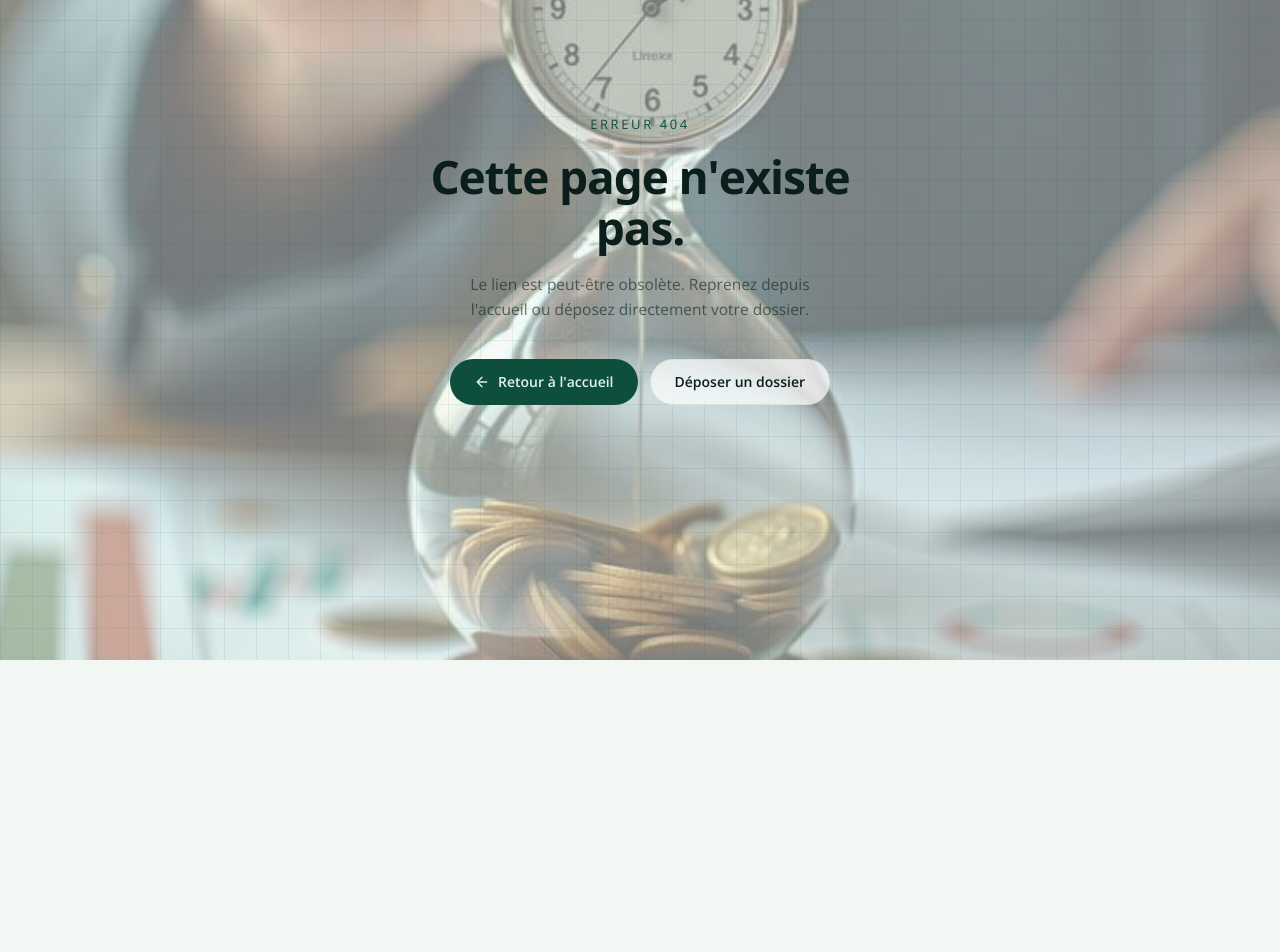
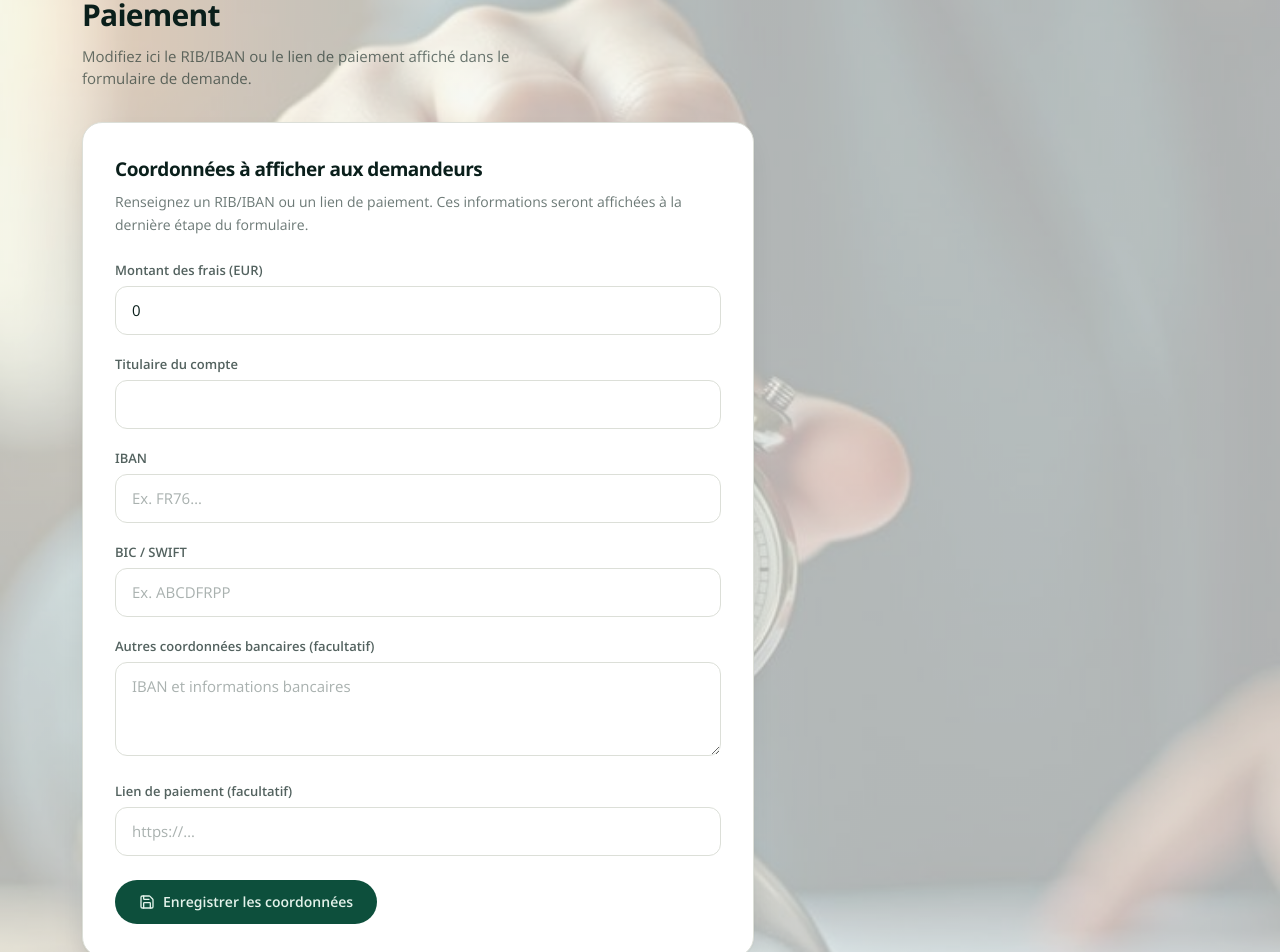
Before and after one commit to Medellin20/Finora, a Next.js app: page /admin/paiement in a window 1280 px wide. Before the commit this address had no page. Shown: the part 140-1092 px from the top of the page. Before the commit the page ends 800 px from the top, so only its background shows below. Built offline with nearby package versions, Linux system fonts and the light colour scheme; no server answers.

Commit message:
New Configss corrt

```diff
--- /dev/null
+++ b/app/admin/paiement/page.tsx
@@ -0,0 +1,16 @@
+import FormulairePaiement from "@/components/FormulairePaiement";
+import { getSettings } from "@/lib/store";
+
+export const dynamic = "force-dynamic";
+
+export default async function AdminPaiementPage() {
+  const settings = await getSettings();
+  return <>
+    <div className="mb-8">
+      <p className="eyebrow">Configuration</p>
+      <h1 className="mt-2 text-[30px] font-bold">Paiement</h1>
+      <p className="mt-2 max-w-[56ch] text-[15px] text-ink/60">Modifiez ici le RIB/IBAN ou le lien de paiement affiché dans le formulaire de demande.</p>
+    </div>
+    <FormulairePaiement initiales={settings} />
+  </>;
+}
--- a/app/api/settings/route.ts
+++ b/app/api/settings/route.ts
@@ -18,6 +18,9 @@ const CHAMPS_TEXTE: (keyof Settings)[] = [
   "linkedin",
   "youtube",
   "rib",
+  "iban",
+  "bic",
+  "paymentLink",
   "titulaireRib",
 ];
 
@@ -48,6 +51,16 @@ export async function PUT(request: NextRequest) {
       patch[champ] = body[champ].trim().slice(0, 300);
     }
   }
+  if (typeof patch.paymentLink === "string" && patch.paymentLink) {
+    try {
+      if (new URL(patch.paymentLink).protocol !== "https:") throw new Error();
+    } catch {
+      return NextResponse.json(
+        { error: "Le lien de paiement doit être une adresse HTTPS valide." },
+        { status: 400 }
+      );
+    }
+  }
   for (const champ of CHAMPS_NOMBRE) {
     const n = Number(body[champ]);
     if (Number.isFinite(n) && n >= 0) patch[champ] = n;
--- a/components/AdminNav.tsx
+++ b/components/AdminNav.tsx
@@ -2,11 +2,12 @@
 
 import Link from "next/link";
 import { usePathname, useRouter } from "next/navigation";
-import { ExternalLink, Inbox, LogOut, Settings2 } from "lucide-react";
+import { ExternalLink, Inbox, LogOut, Settings2, Landmark } from "lucide-react";
 
 const LIENS = [
   { href: "/admin", label: "Dossiers", Icon: Inbox },
   { href: "/admin/contact", label: "Coordonnées et RIB", Icon: Settings2 },
+  { href: "/admin/paiement", label: "Paiement", Icon: Landmark },
 ];
 
 export default function AdminNav({ societe }: { societe: string }) {
--- a/components/FormulaireDemande.tsx
+++ b/components/FormulaireDemande.tsx
@@ -359,7 +359,16 @@ export default function FormulaireDemande({
                   <p className="text-[12px] font-semibold uppercase tracking-[0.12em] text-ink/55">Montant des frais</p>
                   <p className="mt-1 text-[24px] font-bold">{formatMontant(settings.fraisDossier, settings.devise)}</p>
                   <p className="mt-5 text-[12px] font-semibold uppercase tracking-[0.12em] text-ink/55">Coordonnées bancaires pour le paiement</p>
-                  <p className="mt-1 whitespace-pre-wrap break-words font-mono text-[15px]">{settings.rib || "Les coordonnées bancaires seront communiquées prochainement."}</p>
+                  {settings.paymentLink ? (
+                    <a href={settings.paymentLink} target="_blank" rel="noreferrer" className="mt-2 inline-flex text-[15px] font-semibold text-forest underline underline-offset-4">Ouvrir le lien de paiement</a>
+                  ) : (
+                    <div className="mt-2 space-y-2 font-mono text-[14px]">
+                      {settings.iban && <p className="break-all"><span className="font-sans font-semibold">IBAN : </span>{settings.iban}</p>}
+                      {settings.bic && <p className="break-all"><span className="font-sans font-semibold">BIC / SWIFT : </span>{settings.bic}</p>}
+                      {settings.rib && <p className="whitespace-pre-wrap break-words">{settings.rib}</p>}
+                      {!settings.iban && !settings.bic && !settings.rib && <p className="font-sans">Les coordonnées bancaires seront communiquées prochainement.</p>}
+                    </div>
+                  )}
                   {settings.titulaireRib && <p className="mt-3 text-[13px] text-ink/65">Titulaire : {settings.titulaireRib}</p>}
                 </div>
                 <p className="text-[12px] leading-relaxed text-ink/55">
--- /dev/null
+++ b/components/FormulairePaiement.tsx
@@ -0,0 +1,67 @@
+"use client";
+
+import { useState } from "react";
+import { useRouter } from "next/navigation";
+import { Check, CircleAlert, Save } from "lucide-react";
+import type { Settings } from "@/lib/types";
+
+export default function FormulairePaiement({ initiales }: { initiales: Settings }) {
+  const router = useRouter();
+  const [titulaire, setTitulaire] = useState(initiales.titulaireRib);
+  const [rib, setRib] = useState(initiales.rib);
+  const [iban, setIban] = useState(initiales.iban);
+  const [bic, setBic] = useState(initiales.bic);
+  const [lien, setLien] = useState(initiales.paymentLink);
+  const [frais, setFrais] = useState(String(initiales.fraisDossier));
+  const [busy, setBusy] = useState(false);
+  const [result, setResult] = useState<{ ok: boolean; text: string } | null>(null);
+
+  async function enregistrer() {
+    setBusy(true);
+    setResult(null);
+    try {
+      const response = await fetch("/api/settings", {
+        method: "PUT",
+        headers: { "Content-Type": "application/json" },
+        body: JSON.stringify({ titulaireRib: titulaire, rib, iban, bic, paymentLink: lien, fraisDossier: frais }),
+      });
+      const data = await response.json();
+      if (!response.ok) throw new Error(data.error || "Enregistrement impossible.");
+      setResult({ ok: true, text: "Coordonnées de paiement enregistrées." });
+      router.refresh();
+    } catch (error) {
+      setResult({ ok: false, text: error instanceof Error ? error.message : "Enregistrement impossible." });
+    } finally {
+      setBusy(false);
+    }
+  }
+
+  return (
+    <section className="card max-w-2xl p-6 sm:p-8">
+      <h2 className="text-[19px] font-bold">Coordonnées à afficher aux demandeurs</h2>
+      <p className="mt-2 text-sm leading-relaxed text-ink/60">Renseignez un RIB/IBAN ou un lien de paiement. Ces informations seront affichées à la dernière étape du formulaire.</p>
+      <div className="mt-6 grid gap-5">
+        <Field label="Montant des frais (EUR)" type="number" min="0" step="0.01" value={frais} onChange={setFrais} />
+        <Field label="Titulaire du compte" value={titulaire} onChange={setTitulaire} />
+        <Field label="IBAN" value={iban} onChange={setIban} placeholder="Ex. FR76…" autoComplete="off" />
+        <Field label="BIC / SWIFT" value={bic} onChange={setBic} placeholder="Ex. ABCDFRPP" autoComplete="off" />
+        <div>
+          <label className="field-label" htmlFor="rib-admin">Autres coordonnées bancaires (facultatif)</label>
+          <textarea id="rib-admin" rows={3} value={rib} onChange={(e) => setRib(e.target.value)} className="field resize-y" placeholder="IBAN et informations bancaires" />
+        </div>
+        <Field label="Lien de paiement (facultatif)" type="url" value={lien} onChange={setLien} placeholder="https://…" />
+      </div>
+      <button type="button" onClick={enregistrer} disabled={busy} className="btn-primary mt-6">
+        <Save size={16} />{busy ? "Enregistrement…" : "Enregistrer les coordonnées"}
+      </button>
+      {result && <p role="status" className={`mt-4 flex items-start gap-2 rounded-xl px-4 py-3 text-sm ${result.ok ? "bg-mint text-forest-deep" : "bg-red-50 text-red-800"}`}>
+        {result.ok ? <Check size={16} /> : <CircleAlert size={16} />}{result.text}
+      </p>}
+    </section>
+  );
+}
+
+function Field({ label, onChange, ...props }: { label: string; onChange: (value: string) => void } & Omit<React.InputHTMLAttributes<HTMLInputElement>, "onChange">) {
+  const id = label.toLowerCase().replace(/[^a-z0-9]+/g, "-");
+  return <div><label className="field-label" htmlFor={id}>{label}</label><input id={id} className="field" onChange={(event) => onChange(event.target.value)} {...props} /></div>;
+}
--- a/lib/store.ts
+++ b/lib/store.ts
@@ -48,6 +48,9 @@ export const DEFAULT_SETTINGS: Settings = {
   dureeMax: 240,
   devise: "EUR",
   rib: "",
+  iban: "",
+  bic: "",
+  paymentLink: "",
   titulaireRib: "",
   fraisDossier: 0,
   updatedAt: new Date().toISOString(),
--- a/lib/types.ts
+++ b/lib/types.ts
@@ -54,6 +54,9 @@ export interface Settings {
   dureeMax: number;
   devise: string;
   rib: string;
+  iban: string;
+  bic: string;
+  paymentLink: string;
   titulaireRib: string;
   fraisDossier: number;
   updatedAt: string;
```
